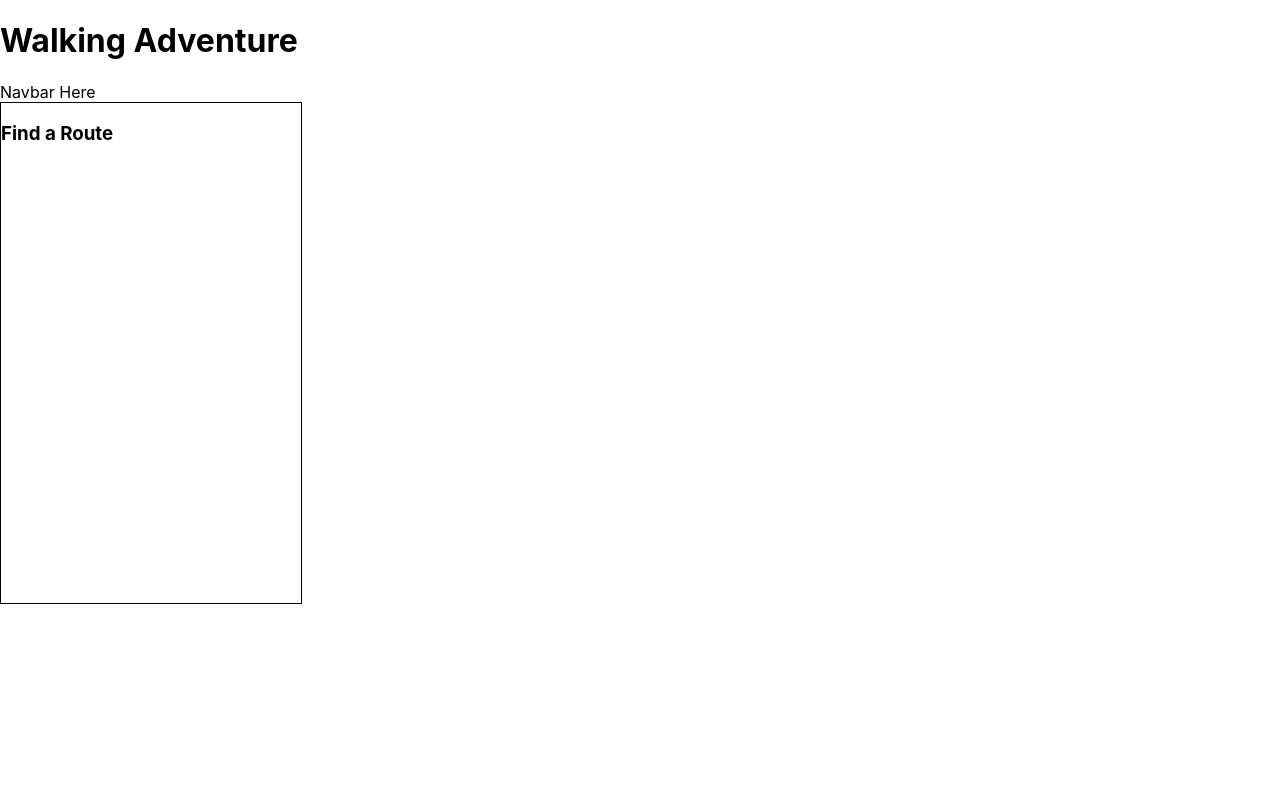
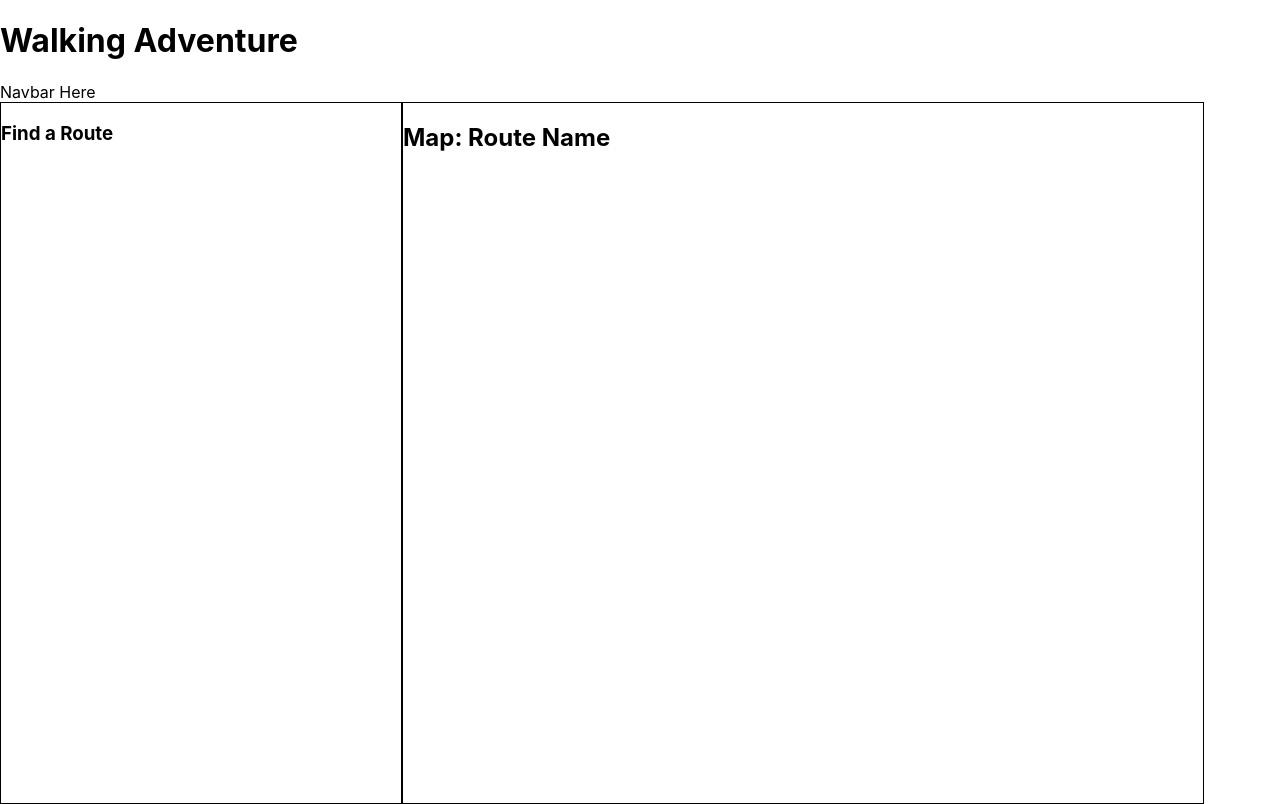
Before and after one commit to alison2686/walking-adventure, a React (Create React App) app: page / in a window 1280 px wide. Built offline with nearby package versions, Linux system fonts and the light colour scheme.

Commit message:
add Map and Main containers

```diff
--- a/public/index.html
+++ b/public/index.html
@@ -24,7 +24,7 @@
       work correctly both with client-side routing and a non-root public URL.
       Learn how to configure a non-root public URL by running `npm run build`.
     -->
-    <title>React App</title>
+    <title>Walking Adventure</title>
   </head>
   <body>
     <noscript>You need to enable JavaScript to run this app.</noscript>
--- a/src/Components/Main/Main.js
+++ b/src/Components/Main/Main.js
@@ -1,16 +1,25 @@
 import React from 'react'
+import Map from '../Map/Map'
 import {
     MainContainer,
-    FindRouteContainer
+    MainWrapper,
+    FindRouteContainer,
+    MapWrapper
 } from './MainElements'
 
 const Main = () => {
   return (
     <MainContainer>
         <div>Navbar Here</div>
-        <FindRouteContainer>
-            <h3>Find a Route</h3>
-        </FindRouteContainer>
+        <MainWrapper>
+            <FindRouteContainer>
+                <h3>Find a Route</h3>
+            </FindRouteContainer>
+        <MapWrapper>
+            <Map />
+        </MapWrapper>
+        </MainWrapper>
+
     </MainContainer>
   )
 }
--- a/src/Components/Main/MainElements.js
+++ b/src/Components/Main/MainElements.js
@@ -1,12 +1,25 @@
 import styled from 'styled-components'
 
-export const MainContainer = styled.nav`
+export const MainContainer = styled.div`
     color: #000;
     background: '#f9f9f9';
 `;
 
-export const FindRouteContainer = styled.nav`
-    height: 500px;
-    width: 300px;
+export const MainWrapper = styled.div`
+    display: flex;
+    flex-direction: row;
+    /* justify-content: space-between; */
+
+`;
+
+export const FindRouteContainer = styled.div`
+    height: 700px;
+    width: 400px;
     border: 1px solid black;
 `;
+
+export const MapWrapper = styled.div`
+    height: 700px;
+    width: 400px;
+    /* border: 1px solid black; */
+`;
--- a/src/Components/Map/Map.js
+++ b/src/Components/Map/Map.js
@@ -1,8 +1,16 @@
 import React from 'react'
+import {
+    MapContainer,
+    MapWrapper
+} from './MapElements'
 
 const Map = () => {
   return (
-    <div>Map</div>
+    <MapContainer>
+        <MapWrapper>
+            <h2>Map: Route Name</h2>
+        </MapWrapper>
+    </MapContainer>
   )
 }
 
--- a/src/Components/Map/MapElements.js
+++ b/src/Components/Map/MapElements.js
@@ -0,0 +1,12 @@
+import styled from 'styled-components'
+
+export const MapContainer = styled.div`
+    color: #000;
+    background: '#f9f9f9';
+`;
+
+export const MapWrapper = styled.div`
+    height: 700px;
+    width: 800px;
+    border: 1px solid black;
+`;
```
